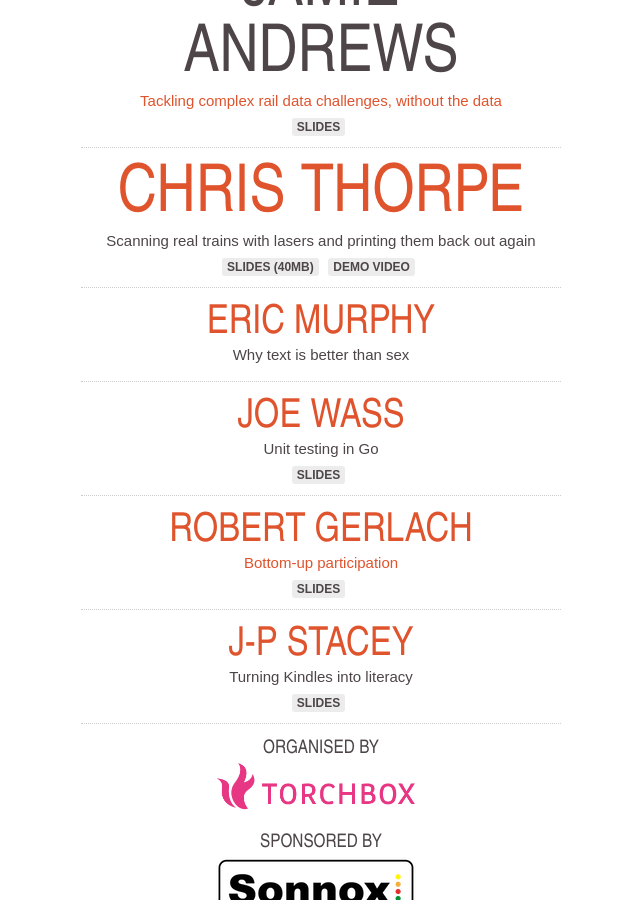
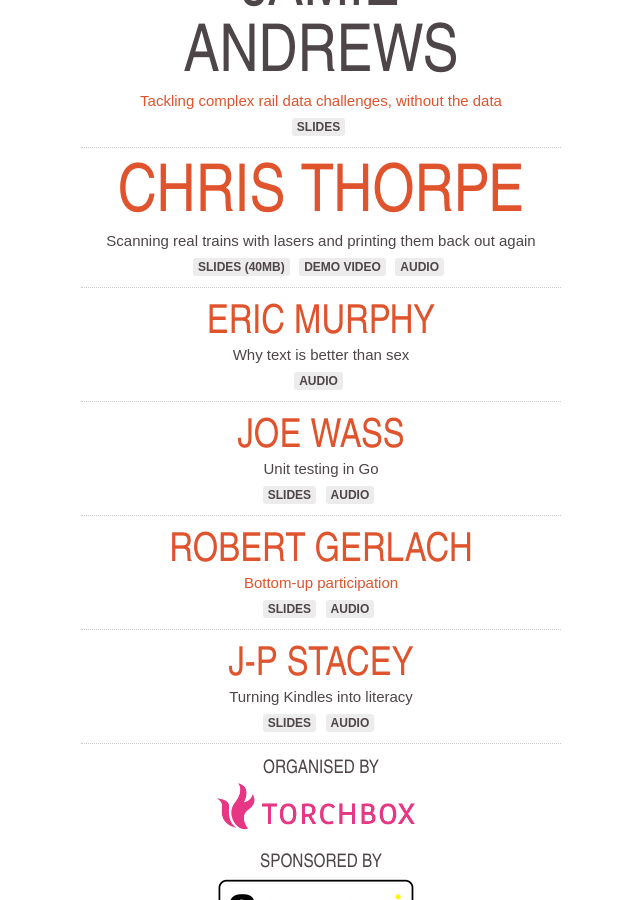
Before and after one commit to torchbox/ogn, a Jekyll site: the page built from _posts/2012-11-21-ogn29.markdown, in a window 1280 px wide and 900 px high, scrolled down 517 px. Shown: the whole window, without its empty margins (319-959 px from the left). Built offline with Jekyll 4.4.1, drawn with Linux system fonts in a browser that asks for light colours; nearby versions of some CDN libraries; Markdown is read by kramdown in place of the engine named in the settings.

Commit message:
Updated _posts/2012-11-21-ogn29.markdown

```diff
--- a/_posts/2012-11-21-ogn29.markdown
+++ b/_posts/2012-11-21-ogn29.markdown
@@ -39,6 +39,7 @@ keynoters: [Jamie Andrews, Chris Thorpe]
     <div class="downloads">
         <a href="http://media.ogn.s3.amazonaws.com/ogn29/keynote-ChrisThorpe.pdf">slides (40MB)</a>
         <a href="http://vimeo.com/50820967">demo video</a>
+        <a href="http://media.ogn.s3.amazonaws.com/ogn29/29-keynote-ChrisThorpe.mp3">audio</a>
     </div>
   </li>
 </ul>
@@ -47,12 +48,16 @@ keynoters: [Jamie Andrews, Chris Thorpe]
   <li itemprop="performer" itemscope="itemscope" itemtype="http://schema.org/Person">
     <a href="http://www.babelquest.co.uk/" itemprop="url"><h2 itemprop="name">Eric Murphy</h2></a>
     <p>Why text is better than sex</p>
+    <div class="downloads">
+        <a href="http://media.ogn.s3.amazonaws.com/ogn29/29-microslot-EricMurphy.mp3">audio</a>
+    </div>
   </li>
   <li itemprop="performer" itemscope="itemscope" itemtype="http://schema.org/Person">
     <a href="http://afandian.com/" itemprop="url"><h2 itemprop="name">Joe Wass</h2></a>
     <p>Unit testing in Go</p>
     <div class="downloads">
         <a href="http://media.ogn.s3.amazonaws.com/ogn29/microslot-JoeWass.pdf">slides</a>
+        <a href="http://media.ogn.s3.amazonaws.com/ogn29/29-microslot-JoeWass.mp3">audio</a>
     </div>
   </li>
   <li itemprop="performer" itemscope="itemscope" itemtype="http://schema.org/Person">
@@ -60,6 +65,7 @@ keynoters: [Jamie Andrews, Chris Thorpe]
     <p><a href="http://www.udemi.org/">Bottom-up participation</a></p>
     <div class="downloads">
         <a href="http://media.ogn.s3.amazonaws.com/ogn29/microslot-RobertGerlach.pdf">slides</a>
+        <a href="http://media.ogn.s3.amazonaws.com/ogn29/29-microslot-RobertGerlach.mp3">audio</a>
     </div>
   </li>
   <li itemprop="performer" itemscope="itemscope" itemtype="http://schema.org/Person">
@@ -67,6 +73,7 @@ keynoters: [Jamie Andrews, Chris Thorpe]
     <p>Turning Kindles into literacy</p>
     <div class="downloads">
         <a href="http://media.ogn.s3.amazonaws.com/ogn29/microslot-JPStacey.pdf">slides</a>
+        <a href="http://media.ogn.s3.amazonaws.com/ogn29/29-microslot-JPStacey.mp3">audio</a>
     </div>
   </li>
 </ul>
```
